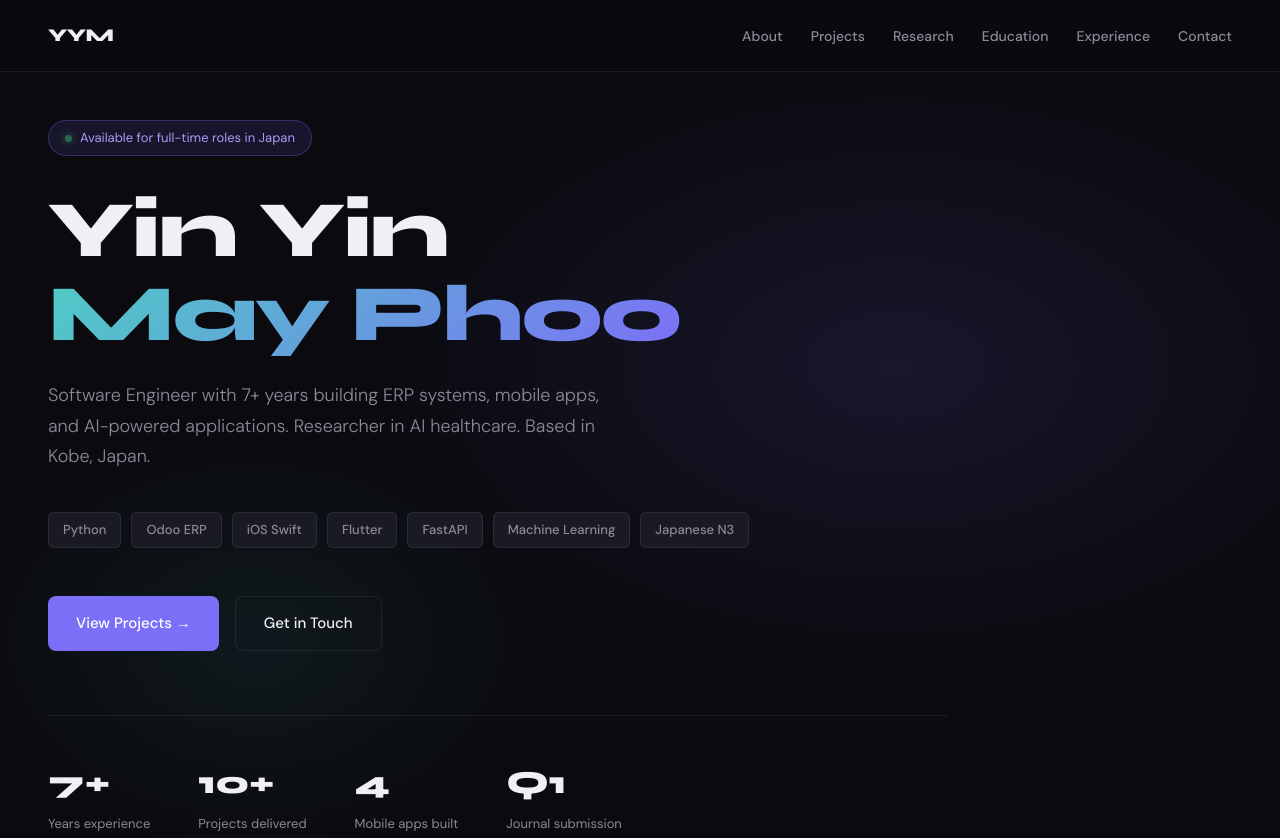
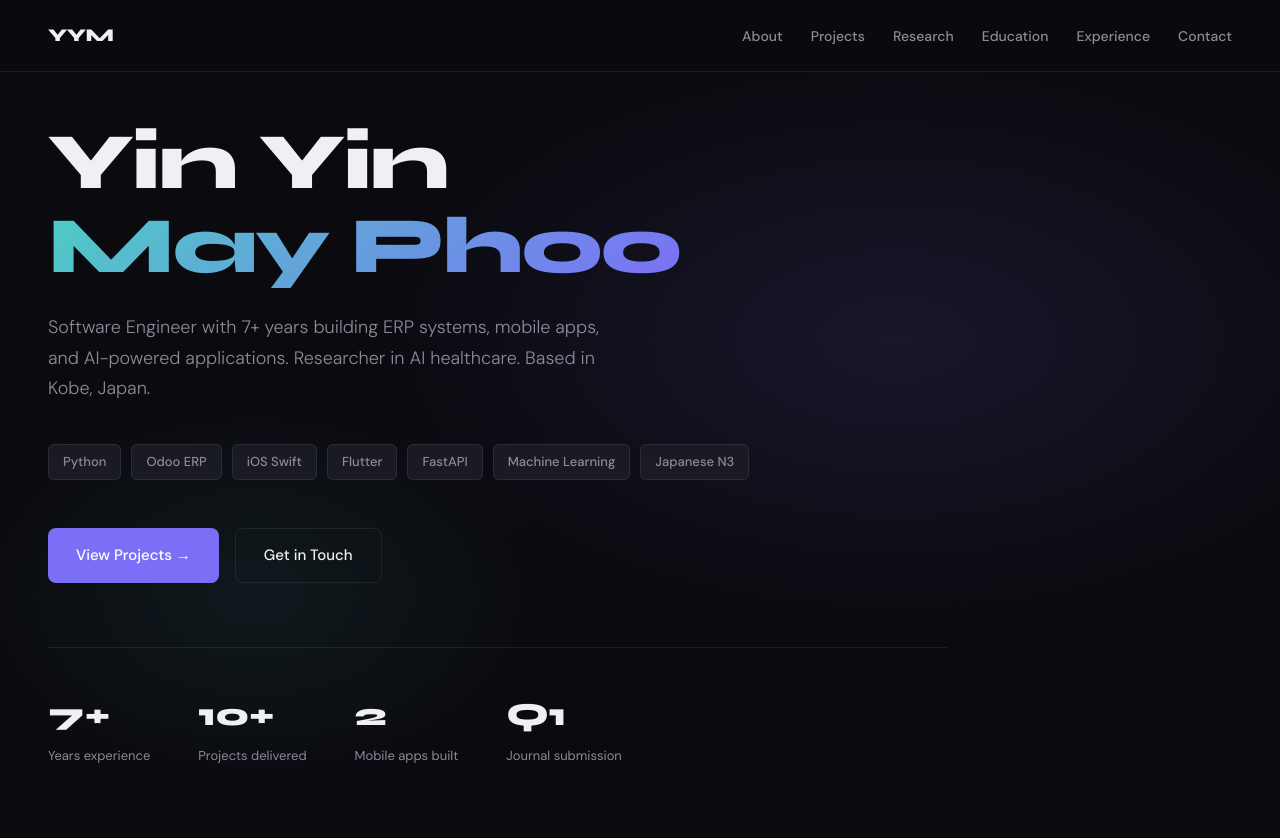
Before and after one commit to yymphoo96/portfolio, a plain HTML site: page index.html in a window 1280 px wide. Shown: the top 838 px of the page. Drawn offline with Linux system fonts and the light colour scheme.

Commit message:
Update index.html

```diff
--- a/index.html
+++ b/index.html
@@ -519,10 +519,10 @@
   <div class="hero-bg"></div>
   <div class="hero-grid"></div>
   <div class="hero-content">
-    <div class="hero-badge">
+    <!-- <div class="hero-badge">
       <span class="badge-dot"></span>
       Available for full-time roles in Japan
-    </div>
+    </div> -->
     <h1>Yin Yin<br><em>May Phoo</em></h1>
     <p class="hero-sub">Software Engineer with 7+ years building ERP systems, mobile apps, and AI-powered applications. Researcher in AI healthcare. Based in Kobe, Japan.</p>
     <div class="hero-tags">
@@ -548,7 +548,7 @@
         <div class="stat-label">Projects delivered</div>
       </div>
       <div>
-        <div class="stat-num">4</div>
+        <div class="stat-num">2</div>
         <div class="stat-label">Mobile apps built</div>
       </div>
       <div>
```
